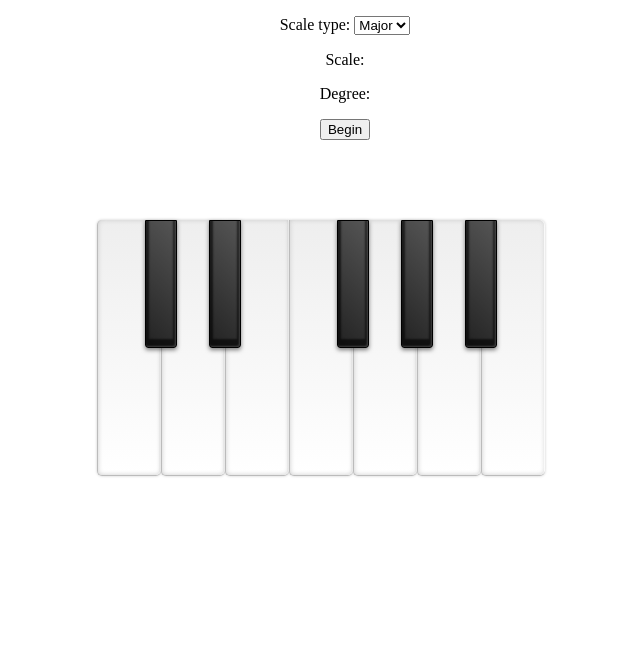
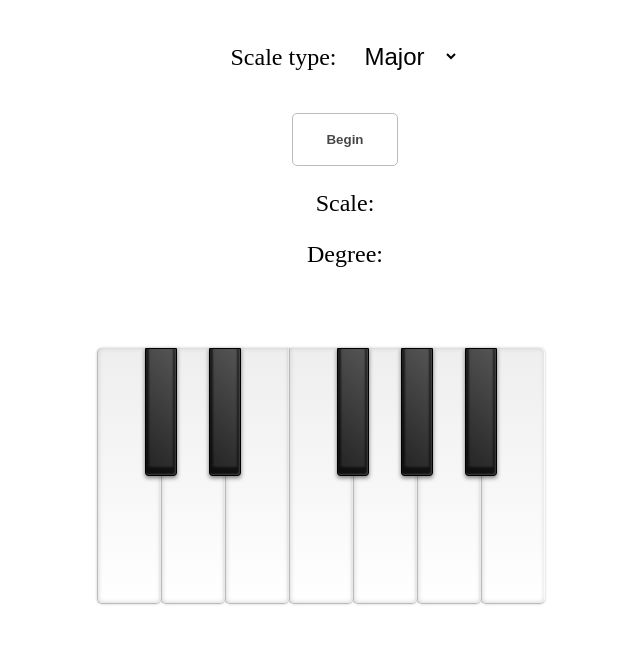
Before and after one commit to jerebenitez/scales-practice, a plain HTML site: page index.html in a window 1280 px wide. Shown: the whole page, without its empty margins (295-935 px from the left). Drawn offline with Linux system fonts and the light colour scheme.

Commit message:
a e s t h e t i c s

```diff
--- a/index.html
+++ b/index.html
@@ -11,9 +11,9 @@
     </select>
   </p>
 
+  <p><button id="button" class="light	" value="begin">Begin</button></p>
   <p>Scale: <span id="scale-name"></span></p>
   <p>Degree: <span id="scale-degree"></span></p>
-  <p><button id="button" value="begin">Begin</button></p>
 
 <ul class="set">
 	<li class="white c"></li>
--- a/scales.css
+++ b/scales.css
@@ -1,8 +1,36 @@
 * {
   box-sizing:border-box
 }
+
 p {
   text-align: center;
+  font-size: 1.5em;
+}
+
+button {
+  height: 4em;
+  width: 8em;
+  font-weight: bold;
+  border-radius: 5px;
+}
+
+.dark {
+  background-color: #282828;
+  color: #aaaaaa;
+  border: 1px solid #aaa;
+}
+
+.light {
+  background-color: #ffffff;
+  color: #484848;
+  border: 1px solid #bbb;
+}
+
+select {
+  padding: 0.75em;
+  border: none;
+  background-color: white;
+  font-size: 1em;
 }
 
 ul {
--- a/scales.js
+++ b/scales.js
@@ -35,6 +35,8 @@ window.addEventListener("load", function() {
       if (event.target.innerHTML === "End") {
         scaleSelect.disabled = false;
         event.target.innerHTML = "Begin";
+        event.target.classList.remove("dark");
+        event.target.classList.add("light");
 
         document.getElementById("scale-name").innerHTML = "";
         document.getElementById("scale-degree").innerHTML = "";
@@ -47,6 +49,8 @@ window.addEventListener("load", function() {
 
       scaleSelect.disabled = true;
       event.target.innerHTML = "End";
+      event.target.classList.remove("light");
+      event.target.classList.add("dark");
 
       document.getElementById("scale-name").innerHTML = NOTES[startingScale].toUpperCase() + " " + scaleSelect.value;
       document.getElementById("scale-degree").innerHTML = startingDegree;
```
